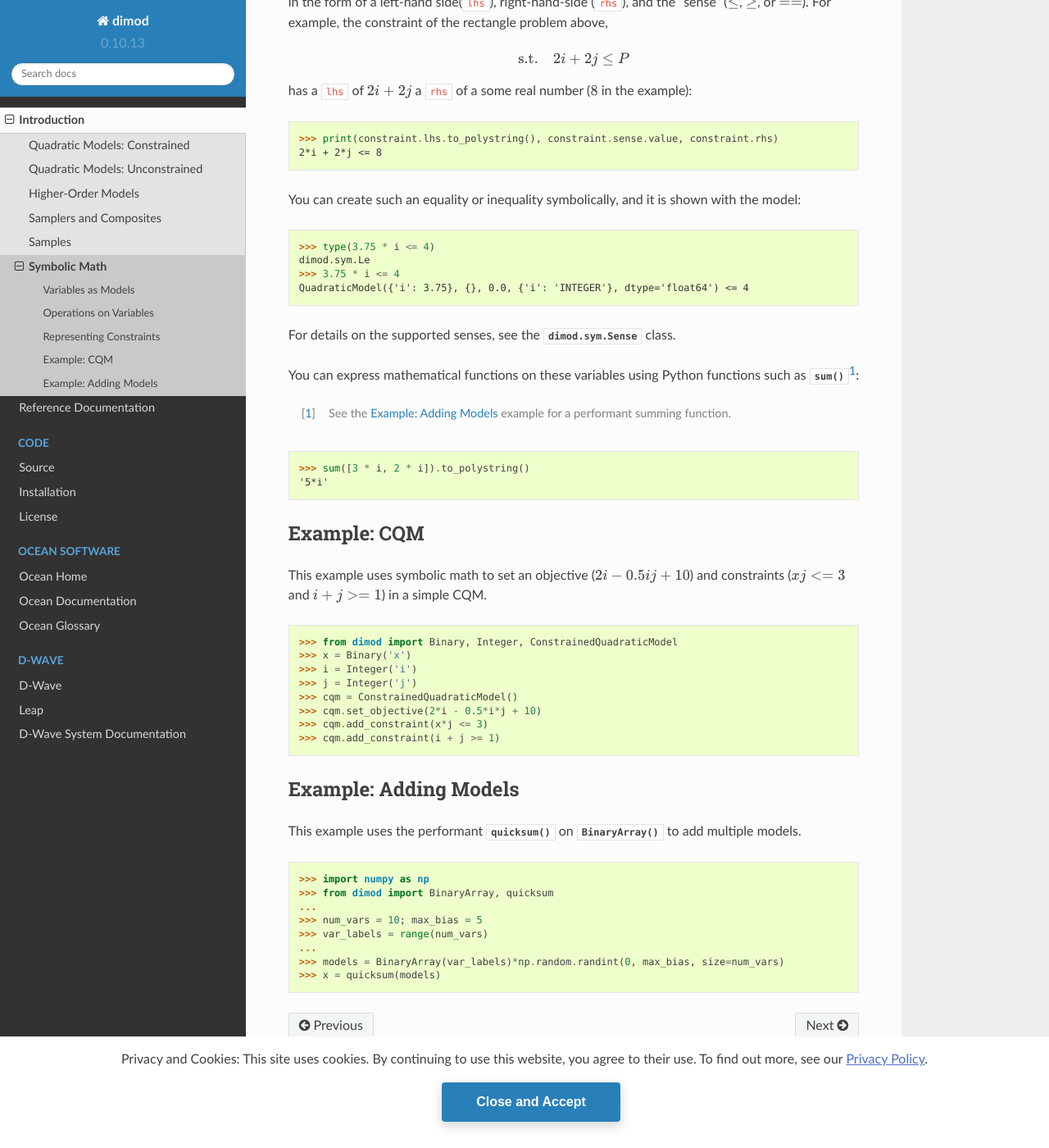
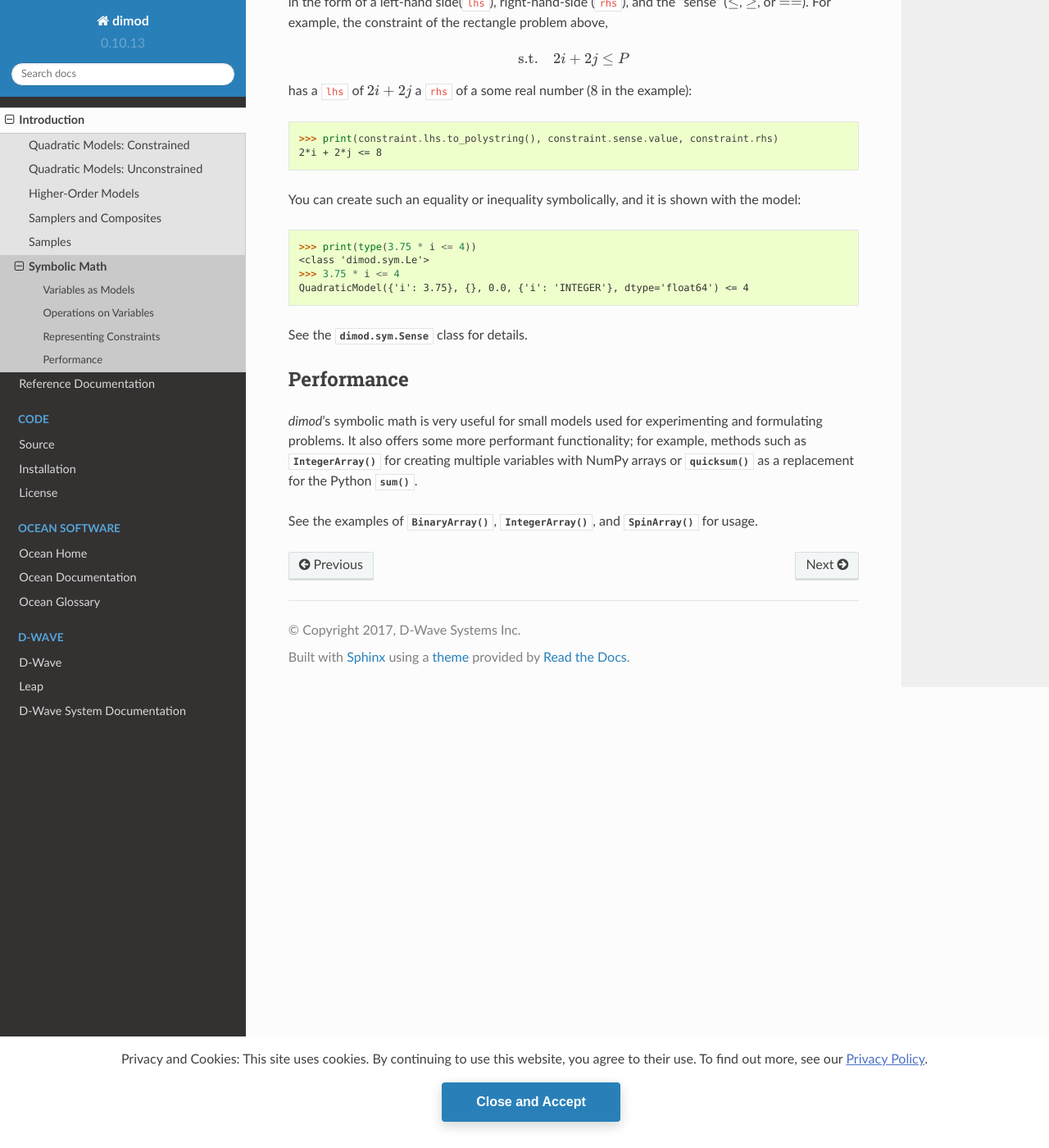
Before and after one commit to dwavesystems/dimod, a Sphinx documentation site: the page built from docs/intro/intro_symbolic_math.rst, in a window 1280 px wide and 1400 px high, scrolled down 3049 px. Shown: the whole window at 82% size. Built offline with Sphinx 7.4.7 and the Read the Docs theme 2.0.0, drawn with Linux system fonts in a browser that asks for light colours; the version number is read from the project's files by our own code; some of the changed text lies outside the part shown.

Commit message:
Add Performance section

```diff
--- a/docs/intro/intro_symbolic_math.rst
+++ b/docs/intro/intro_symbolic_math.rst
@@ -109,7 +109,7 @@ of the form:
 
   .. math::
 
-      = \sum_{i=1} a_i v_i
+      \sum_{i=1} a_i v_i
       + \sum_{i<j} b_{i,j} v_i v_j
       + c
       \qquad\qquad v_i \in\{-1,+1\} \text{  or } \{0,1\}
@@ -127,10 +127,11 @@ each binary variable.
 True
 
 If an operation includes more than one type of variable, the representation is
-always a quadratic model and the :class:`~dimod.Vartype` is per variable:
+always a :class:`~dimod.quadratic.quadratic_model.QuadraticModel` and the
+:class:`~dimod.Vartype` is per variable:
 
->>> type(bqm_and + 3.75 * i)
-dimod.quadratic.quadratic_model.QuadraticModel
+>>> print(type(bqm_and + 3.75 * i))
+<class 'dimod.quadratic.quadratic_model.QuadraticModel'>
 >>> (bqm_and + 3.75 * i).vartype("x") == dimod.Vartype.BINARY
 True
 >>> (bqm_and + 3.75 * i).vartype("i") == dimod.Vartype.INTEGER
@@ -167,50 +168,21 @@ example):
 You can create such an equality or inequality symbolically, and it is shown
 with the model:
 
->>> type(3.75 * i <= 4)
-dimod.sym.Le
+>>> print(type(3.75 * i <= 4))
+<class 'dimod.sym.Le'>
 >>> 3.75 * i <= 4
 QuadraticModel({'i': 3.75}, {}, 0.0, {'i': 'INTEGER'}, dtype='float64') <= 4
 
+See the :class:`dimod.sym.Sense` class for details.
 
-For details on the supported senses, see the :class:`dimod.sym.Sense` class.
+Performance
+===========
 
+*dimod*'s symbolic math is very useful for small models used for experimenting
+and formulating problems. It also offers some more performant functionality; for
+example, methods such as :func:`~dimod.quadratic.IntegerArray` for creating multiple
+variables with NumPy arrays or :func:`~dimod.binary.quicksum` as a replacement
+for the Python :func:`sum`.
 
-You can express mathematical functions on these variables using Python functions such
-as :func:`sum`\ [#]_\ :
-
-.. [#]
-  See the `Example: Adding Models`_ example for a performant summing function.
-
->>> sum([3 * i, 2 * i]).to_polystring()
-'5*i'
-
-Example: CQM
-============
-
-This example uses symbolic math to set an objective (:math:`2i - 0.5ij + 10`)
-and constraints (:math:`xj <= 3` and :math:`i + j >= 1`) in a simple CQM.
-
->>> from dimod import Binary, Integer, ConstrainedQuadraticModel
->>> x = Binary('x')
->>> i = Integer('i')
->>> j = Integer('j')
->>> cqm = ConstrainedQuadraticModel()
->>> cqm.set_objective(2*i - 0.5*i*j + 10)
->>> cqm.add_constraint(x*j <= 3)                   # doctest: +IGNORE_RESULT
->>> cqm.add_constraint(i + j >= 1)                 # doctest: +IGNORE_RESULT
-
-Example: Adding Models
-======================
-
-This example uses the performant :func:`~dimod.binary.quicksum` on
-:func:`~dimod.binary.BinaryArray` to add multiple models.
-
->>> import numpy as np
->>> from dimod import BinaryArray, quicksum
-...
->>> num_vars = 10; max_bias = 5
->>> var_labels = range(num_vars)
-...
->>> models = BinaryArray(var_labels)*np.random.randint(0, max_bias, size=num_vars)
->>> x = quicksum(models)
+See the examples of :func:`~dimod.binary.BinaryArray`, :func:`~dimod.quadratic.IntegerArray`,
+and :func:`~dimod.binary.SpinArray` for usage.
```
